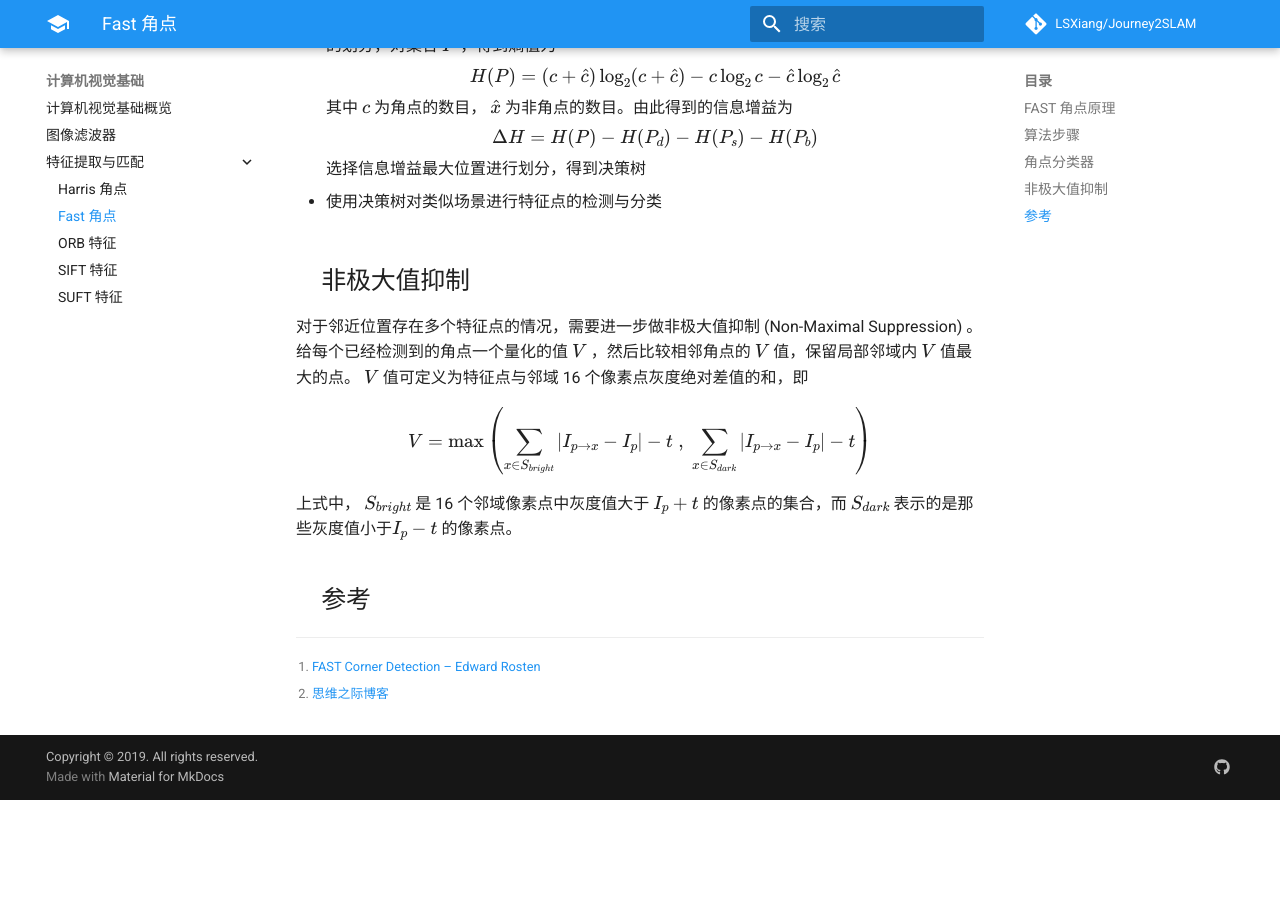
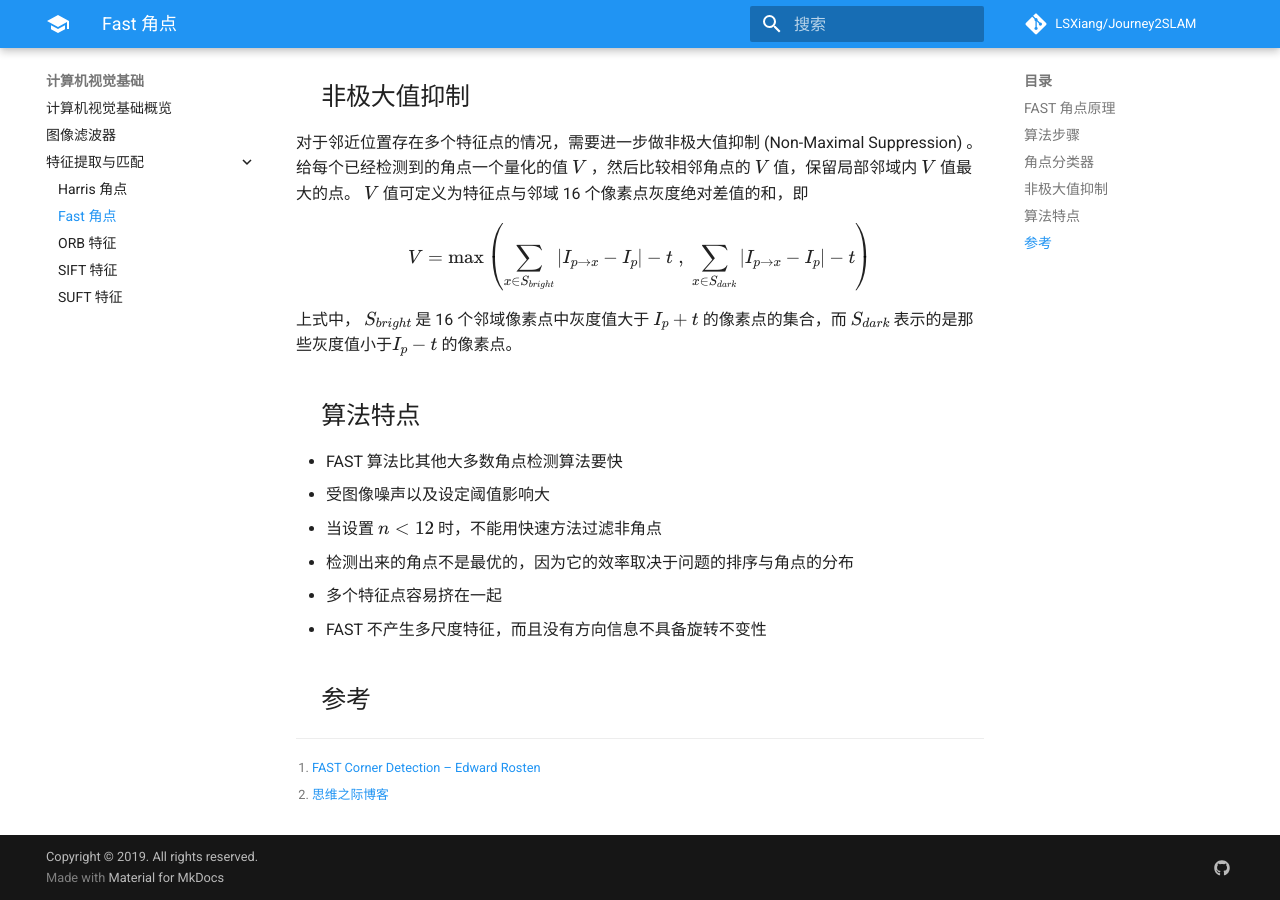
Before and after one commit to LSXiang/Journey2SLAM, an MkDocs documentation site: the page built from docs/computer_vision/FAST.md, in a window 1280 px wide and 900 px high, scrolled down 1832 px. Built offline with MkDocs 1.6.1 and Material for MkDocs 9.7.7, drawn with Linux system fonts in a browser that asks for light colours; formulas are drawn with MathJax 3; comment, search, counter and statistics services are not loaded; before the commit the page ends 2632 px from its top, so only the background shows below that; some of the changed text lies outside the part shown.

Commit message:
Update the FAST corner knowledge

```diff
--- a/docs/computer_vision/FAST.md
+++ b/docs/computer_vision/FAST.md
@@ -82,6 +75,15 @@ $$
 
 
 
+## 算法特点
+
+- FAST 算法比其他大多数角点检测算法要快
+- 受图像噪声以及设定阈值影响大
+- 当设置 $n<12$ 时，不能用快速方法过滤非角点
+- 检测出来的角点不是最优的，因为它的效率取决于问题的排序与角点的分布
+- 多个特征点容易挤在一起
+- FAST 不产生多尺度特征，而且没有方向信息不具备旋转不变性
+
 
 
 
```
Also changed, not shown: other parts of docs/computer_vision/FAST.md (+0 -7 lines).
